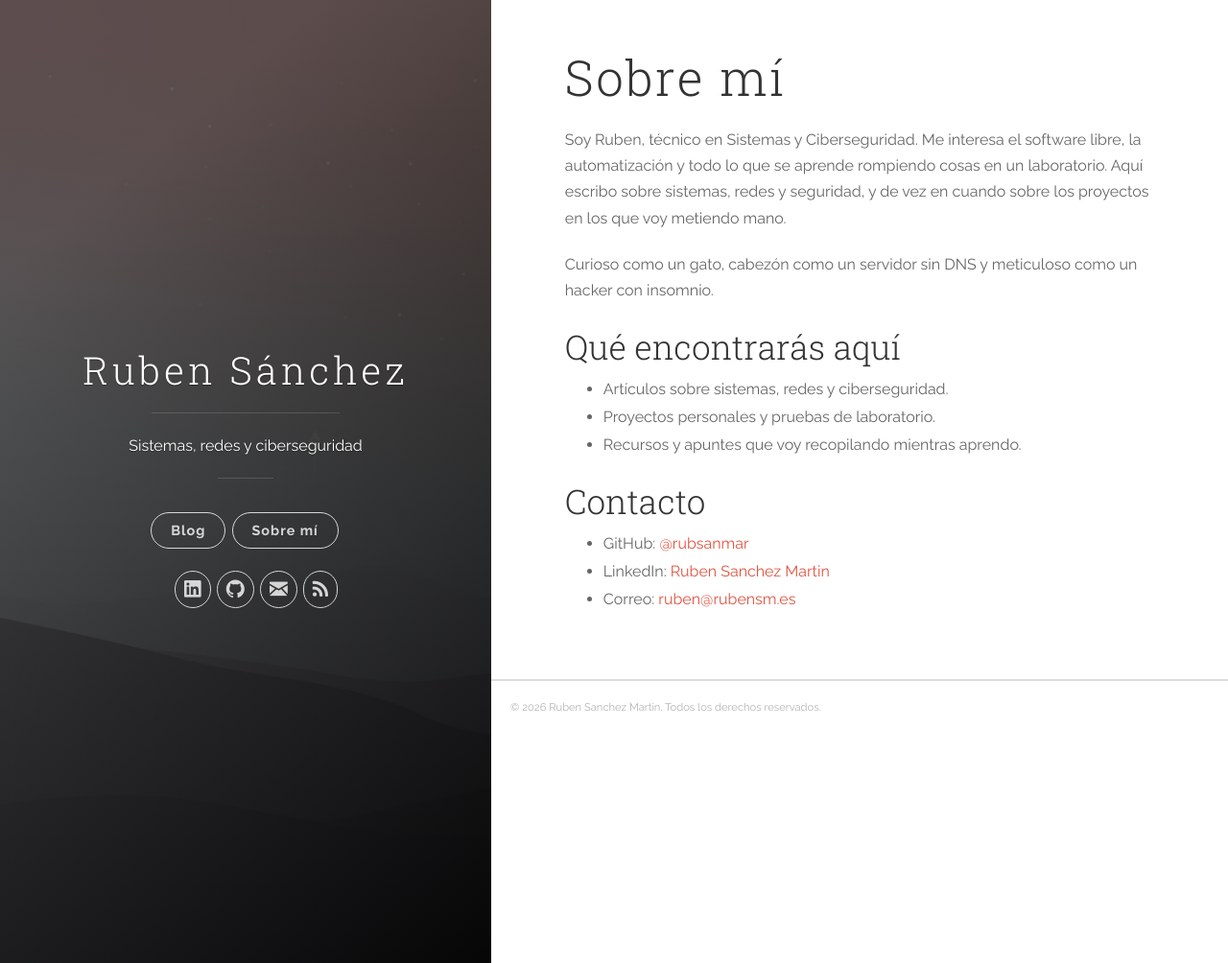
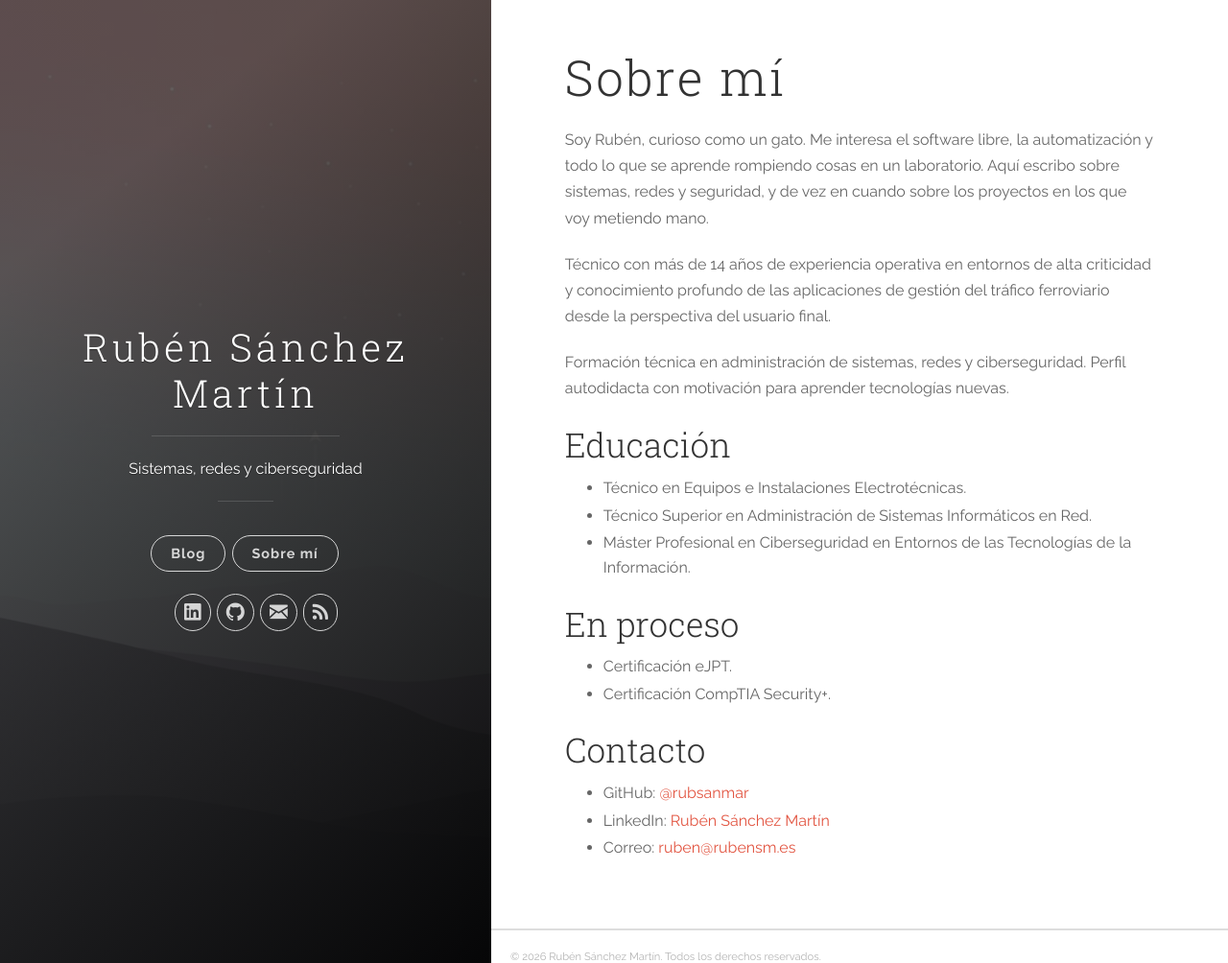
Before and after one commit to rubsanmar/rubsanmar.github.io, a Jekyll site: the page built from sobre-mi.md, in a window 1280 px wide and 1004 px high. Shown: the whole window at 96% size. Built offline with Jekyll 4.4.1, drawn with Linux system fonts in a browser that asks for light colours.

Commit message:
content: actualizar el nombre y la página Sobre mí

```diff
--- a/_config.yml
+++ b/_config.yml
@@ -1,5 +1,5 @@
 # Identidad del sitio
-title: 'Ruben Sánchez'
+title: 'Rubén Sánchez Martín'
 description: 'Sistemas, redes y ciberseguridad'
 url: 'https://rubensm.es'
 baseurl: ''
@@ -8,7 +8,7 @@ timezone: 'Europe/Madrid'
 
 # Autor
 author:
-  name: 'Ruben Sanchez Martin'
+  name: 'Rubén Sánchez Martín'
   email: 'ruben@rubensm.es'
   github_username: 'rubsanmar'
   linkedin_username: 'ruben-sanchez-martin-a03b47264'
--- a/humans.txt
+++ b/humans.txt
@@ -5,7 +5,7 @@ exclude: 'yes'
 ---
 
 /* EQUIPO */
-Nombre: Ruben Sanchez Martin
+Nombre: Rubén Sánchez Martín
 GitHub: rubsanmar
 Web: https://rubensm.es
 Ubicación: Madrid, España
--- a/sobre-mi.md
+++ b/sobre-mi.md
@@ -4,22 +4,25 @@ title: Sobre mí
 permalink: /sobre-mi/
 ---
 
-Soy Ruben, técnico en Sistemas y Ciberseguridad. Me interesa el software libre,
-la automatización y todo lo que se aprende rompiendo cosas en un laboratorio.
-Aquí escribo sobre sistemas, redes y seguridad, y de vez en cuando sobre los
-proyectos en los que voy metiendo mano.
+Soy Rubén, curioso como un gato. Me interesa el software libre, la automatización y todo lo que se aprende rompiendo cosas en un laboratorio. Aquí escribo sobre sistemas, redes y seguridad, y de vez en cuando sobre los proyectos en los que voy metiendo mano.
 
-Curioso como un gato, cabezón como un servidor sin DNS y meticuloso como un
-hacker con insomnio.
+Técnico con más de 14 años de experiencia operativa en entornos de alta criticidad y conocimiento profundo de las aplicaciones de gestión del tráfico ferroviario desde la perspectiva del usuario final.
 
-## Qué encontrarás aquí
+Formación técnica en administración de sistemas, redes y ciberseguridad. Perfil autodidacta con motivación para aprender tecnologías nuevas.
 
-- Artículos sobre sistemas, redes y ciberseguridad.
-- Proyectos personales y pruebas de laboratorio.
-- Recursos y apuntes que voy recopilando mientras aprendo.
+## Educación
+
+- Técnico en Equipos e Instalaciones Electrotécnicas.
+- Técnico Superior en Administración de Sistemas Informáticos en Red.
+- Máster Profesional en Ciberseguridad en Entornos de las Tecnologías de la Información.
+
+## En proceso
+
+- Certificación eJPT.
+- Certificación CompTIA Security+.
 
 ## Contacto
 
 - GitHub: [@{{ site.author.github_username }}](https://github.com/{{ site.author.github_username }})
-- LinkedIn: [Ruben Sanchez Martin](https://www.linkedin.com/in/{{ site.author.linkedin_username }}/)
+- LinkedIn: [Rubén Sánchez Martín](https://www.linkedin.com/in/{{ site.author.linkedin_username }}/)
 - Correo: [{{ site.author.email }}](mailto:{{ site.author.email }})
```
Also changed, not shown: README.md, images/favicons/manifest.json.
